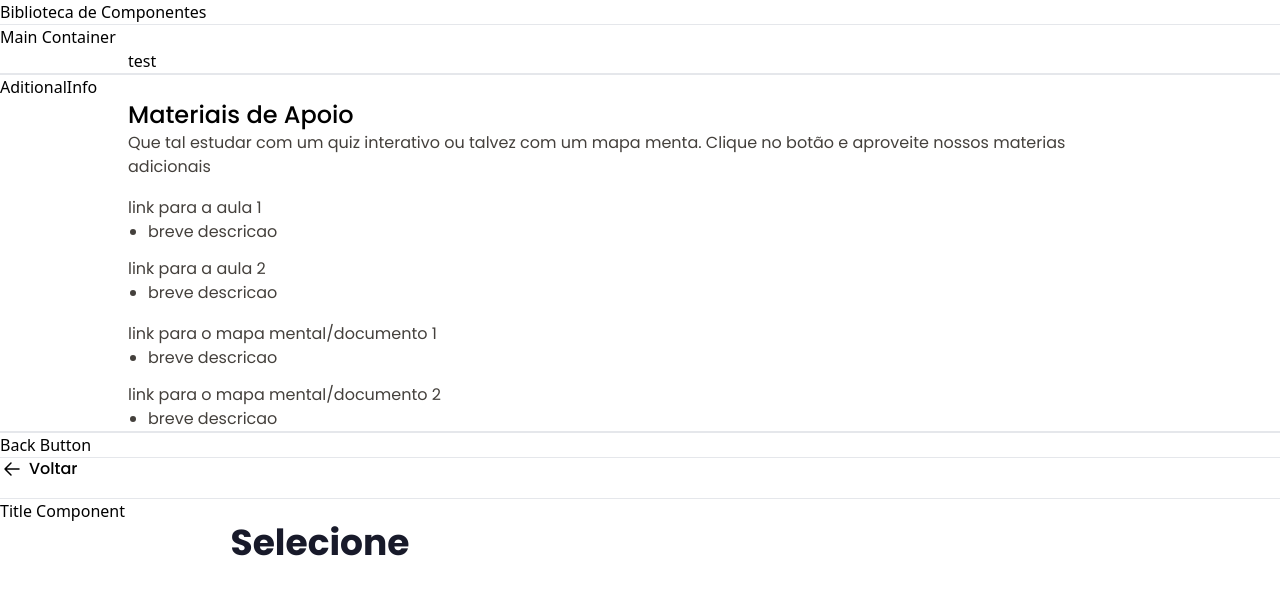
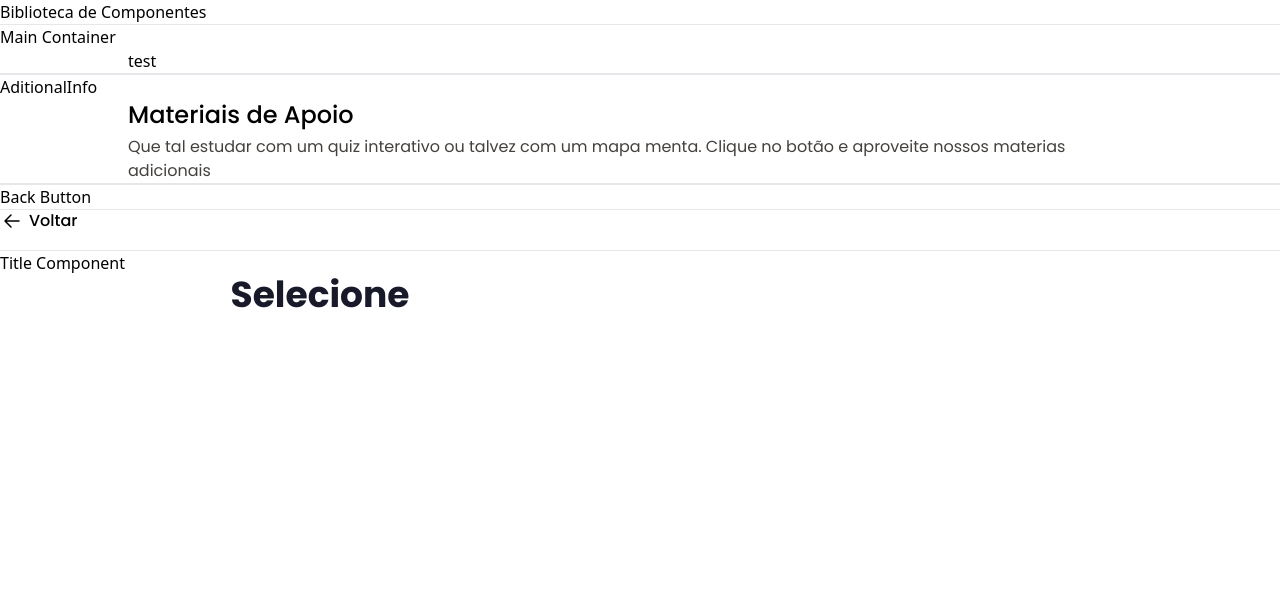
Before and after one commit to fabricadesoftware-ifc/fabricaHistologia_frontend, a Vue app: page /test-components in a window 1280 px wide. Shown: the top 594 px of the page. Built offline with nearby package versions, Linux system fonts and the light colour scheme.

Commit message:
REFACTOR: Created props data in Additional Info, added margin to description and added required in every prop

```diff
--- a/src/components/AdditionalInfo.vue
+++ b/src/components/AdditionalInfo.vue
@@ -2,29 +2,18 @@
 import ContainerDefault from './ContainerDefault.vue';
 import TopicsAdditionalInfo from './TopicsAdditionalInfo.vue'
 
-const datas = [
-  {
-    title: 'Aulas',
-    refs: [
-      { link: 'link para a aula 1', desc: 'breve descricao' },
-      { link: 'link para a aula 2', desc: 'breve descricao' }
-    ]
-  },
-  {
-    title: 'PDF"s',
-    refs: [
-      { link: 'link para o mapa mental/documento 1', desc: 'breve descricao' },
-      { link: 'link para o mapa mental/documento 2', desc: 'breve descricao' }
-    ]
-  }
-]
-
 const props = defineProps({
   title: {
-    type: String
+    type: String,
+    required: true
   },
   description: {
-    type: String
+    type: String,
+    required: false
+  },
+  data: {
+    type: Object,
+    required: false
   }
 })
 </script>
@@ -32,8 +21,8 @@ const props = defineProps({
   <ContainerDefault>
     <div>
       <h3 class="text-2xl font-medium font-poppins">{{ props.title }}</h3>
-      <p class="text-stone-700 font-normal font-poppins">{{ props.description }}</p>
+      <p class="text-stone-700 mt-1 font-normal font-poppins">{{ props.description }}</p>
     </div>
-    <TopicsAdditionalInfo :datas="datas" />
+    <TopicsAdditionalInfo :datas="props.data" />
   </ContainerDefault>
 </template>
--- a/src/components/TopicsAdditionalInfo.vue
+++ b/src/components/TopicsAdditionalInfo.vue
@@ -1,7 +1,8 @@
 <script setup>
 const props = defineProps({
   datas: {
-    type: Object
+    type: Object,
+    required: false
   },
 })
 </script>
```
